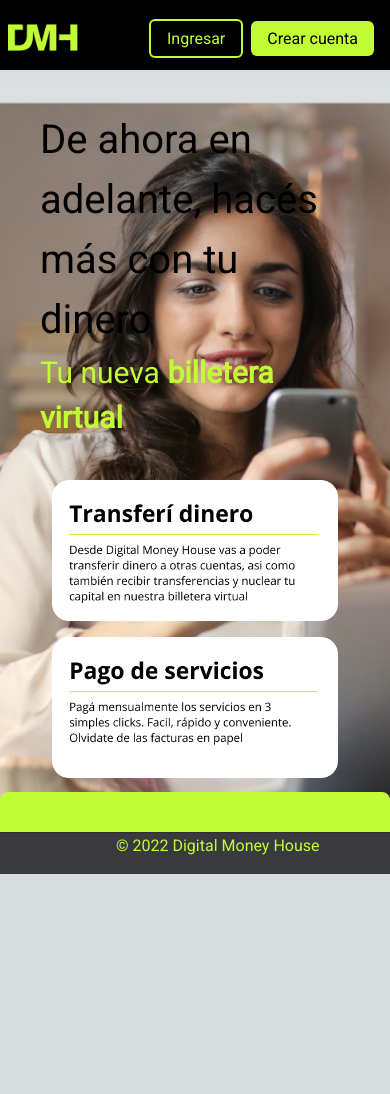
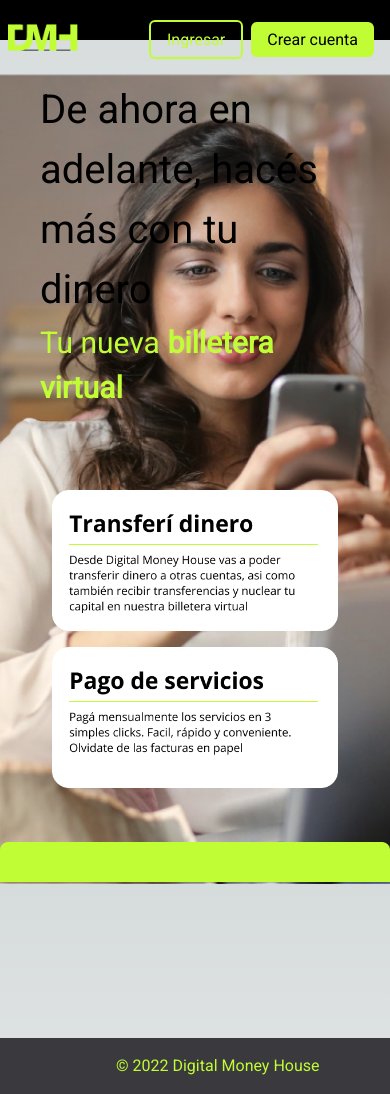
Before and after one commit to VictoriaCanclini/digital-money-house, a Next.js app: page / in a window 390 px wide. Before the commit the page ends 874 px from the top, so only its background shows below. Built offline with nearby package versions, Linux system fonts and the light colour scheme.

Commit message:
ok persistence

```diff
--- a/package.json
+++ b/package.json
@@ -11,6 +11,7 @@
   "dependencies": {
     "@reduxjs/toolkit": "^2.2.7",
     "axios": "^1.7.5",
+    "js-cookie": "^3.0.5",
     "next": "14.2.6",
     "react": "^18",
     "react-dom": "^18",
--- a/src/app/login-password/page.jsx
+++ b/src/app/login-password/page.jsx
@@ -8,9 +8,11 @@ import axios from "axios";
 import { useRouter } from "next/navigation";
 import { useDispatch, useSelector } from "react-redux";
 import { setCredentials } from "../../state/features/authSlice";
+import Cookies from "js-cookie";
 
 export default function LoginPassword() {
   const email = useSelector((state) => state.auth.email);
+  const user = useSelector((state) => state.auth.user);
   const dispatch = useDispatch();
   const router = useRouter();
   const [messageAlert, setmessageAlert] = useState("");
@@ -54,10 +56,14 @@ export default function LoginPassword() {
           );
           const data = response.data;
           console.log(data);
+          console.log(user);
+
+          Cookies.set("token", data.token, { expires: 7 });
+
           dispatch(
             setCredentials({
-              // user: data.user,
-              // email: data.user.email,
+              user: data.user,
+              email: email,
             })
           );
           setmessageAlertOk("¡Bienvenido!");
--- a/src/components/Dashboard.jsx
+++ b/src/components/Dashboard.jsx
@@ -7,7 +7,7 @@ const dashboard = () => {
     <>
       <div className="flex flex-col min-h-screen">
         <Navbar />
-        <section className="relative bg-[url('/img/Mask-group.png')] bg-no-repeat bg-cover bg-center">
+        <section className="relative bg-[url('/img/Mask-group.png')] bg-no-repeat bg-cover bg-center h-screen">
           <div className="m-10">
             <h1 className="text-[40px]">
               De ahora en adelante, hacés más con tu dinero
@@ -18,7 +18,7 @@ const dashboard = () => {
           </div>
 
           {/* Contenedor para las tarjetas */}
-          <div className="relative z-10 flex flex-col sm:flex-row justify-center items-center gap-4 mt-30 ml-4 mr-4 sm:mt-60">
+          <div className="relative z-10 flex flex-col sm:flex-row justify-center items-center gap-4 mt-20 ml-4 mr-4 sm:mt-60">
             <img
               src="/img/Card-landing.png"
               alt="card1"
@@ -31,7 +31,7 @@ const dashboard = () => {
             />
           </div>
           {/* Imagen de fondo principal */}
-          <div className="absolute inset-0 flex items-end mb-10">
+          <div className="absolute inset-0 flex items-end sm:mb-10">
             <img
               className="w-screen"
               src="/img/Main.png"
--- a/src/components/Footer.jsx
+++ b/src/components/Footer.jsx
@@ -2,7 +2,7 @@ import React from "react";
 
 const Footer = () => {
   return (
-    <footer className="bg-[#3A393E] mt-10">
+    <footer className="bg-[#3A393E] mt-[250px] sm:mt-[110px]">
       <p className="text-[#C1FD35] ml-[100px] p-4 sm:ml-4">
         © 2022 Digital Money House
       </p>
--- a/src/components/Navbar.jsx
+++ b/src/components/Navbar.jsx
@@ -1,13 +1,26 @@
+"use client";
+
 import Link from "next/link";
+import { useDispatch, useSelector } from "react-redux";
+import axios from "axios";
+import { useRouter } from "next/navigation";
+import Cookies from "js-cookie";
+import { setCredentials } from "../state/features/authSlice";
 
 const Navbar = () => {
+  const { email } = useSelector((state) => state.auth);
+  const dispatch = useDispatch();
+  const router = useRouter();
+
   const handleLogout = async () => {
     try {
       await axios.post(
-        `${process.env.BASE_URL}/api/logout`,
-        {},
-        { withCredentials: true }
+        `${process.env.NEXT_PUBLIC_BASE_URL}/api/logout`,
+        {}
+        // { withCredentials: true }
       );
+      Cookies.remove("token");
+      dispatch(setCredentials({ user: null, email: "" }));
       router.push("/");
     } catch (error) {
       console.error("Error al cerrar sesión:", error);
@@ -15,11 +28,20 @@ const Navbar = () => {
   };
 
   return (
-    <div className="flex justify-between bg-black h-[70px]">
+    <div className="flex justify-between bg-black h-[40px] sm:h-[50px]">
       <div className="mt-6 ml-2">
         <img src="/img/Logo 01.png" alt="Logo1" width={70} />
       </div>
-      <div className="flex justify-end gap-2 mt-2 mr-4">
+      <div className="flex justify-end gap-2 sm:mt-6 mr-4 mt-7">
+        {email ? (
+          <button
+            onClick={handleLogout}
+            className="bg-[#C1FD35] text-black rounded-md pl-4 pr-4 pt-2 pb-2"
+          >
+            Cerrar sesión
+          </button>
+        ) : (
+          <>
             <button>
               <Link
                 href="/login"
@@ -36,15 +58,8 @@ const Navbar = () => {
                 Crear cuenta
               </Link>
             </button>
-        {/* {user && (
-          <Link
-            href="/logout"
-            className="text-white bg-black border-2 border-black rounded-md m-3 p-2"
-            onClick={handleLogout}
-          >
-            Cerrar sesión
-          </Link>
-        )} */}
+          </>
+        )}
       </div>
     </div>
   );
```
Also changed, not shown: 1 other file (tests, documents, lock files or other folders). Lines whose indentation alone changed are shown as unchanged.
